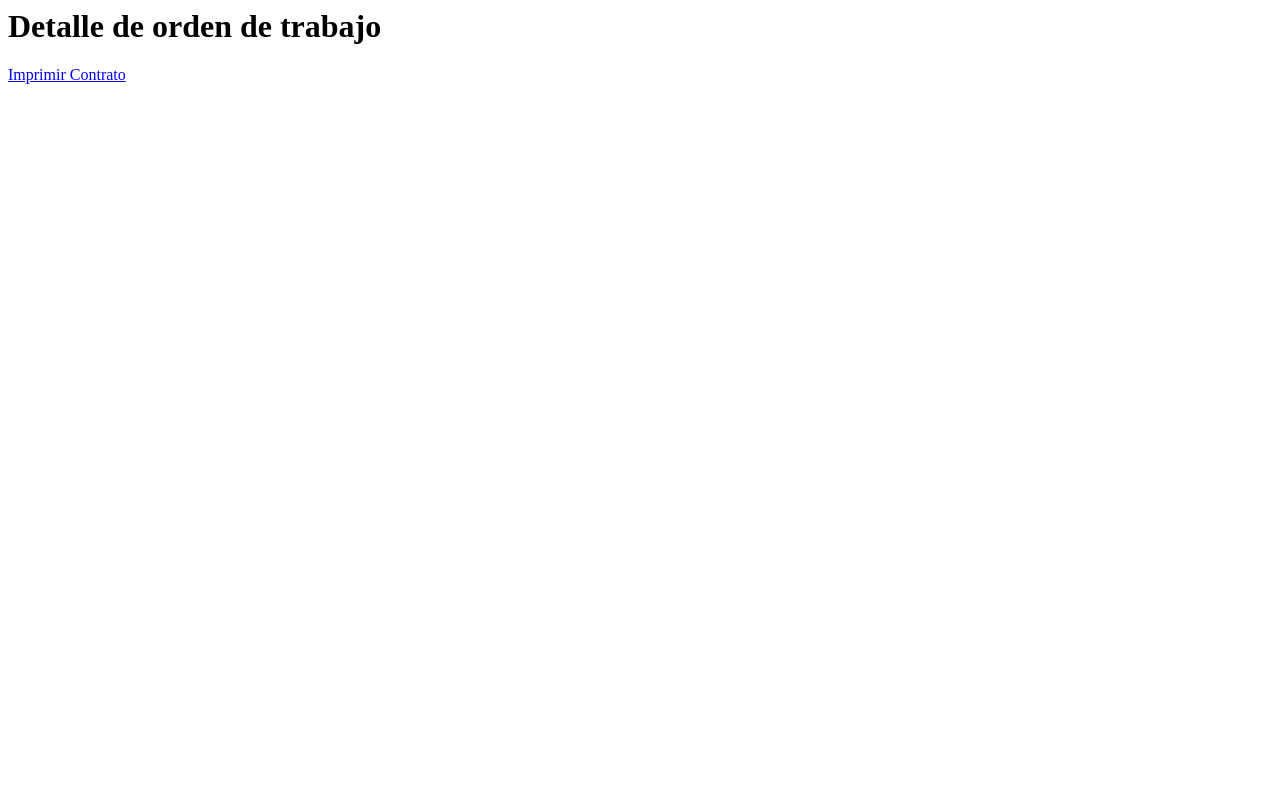
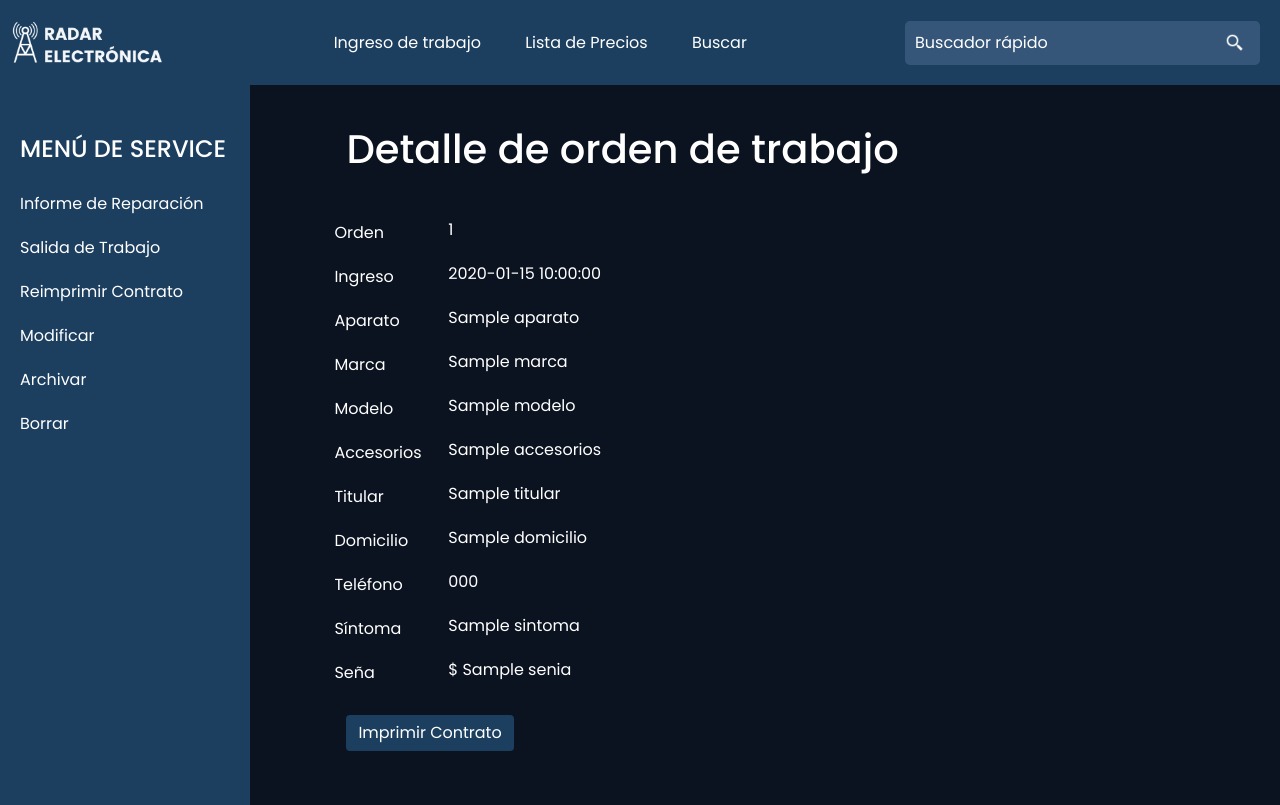
Before and after one commit to YamilaAS/radarElectronica, a CodeIgniter 4 app: template app/Views/vistaOrdenDeReparacion.php in a window 1280 px wide. Before the commit the page ends 84 px from the top, so only its background shows below. Run offline with PHP 8.4 and a stand-in for CodeIgniter, Linux system fonts and the light colour scheme; the template is opened without the code that fills it: most values are stand-ins (such as "Sample title", 1, 10 or a date in 2020); some libraries are stand-ins or nearby versions.

Commit message:
sidebarService creado

```diff
--- /dev/null
+++ b/app/Views/templates/sidebarService.php
@@ -0,0 +1,12 @@
+<div class="sidebar">
+    <nav>
+        <h4 class="tituloService">MENÚ DE SERVICE</h4>
+        <a class="itmesService" href="<?php echo base_url('/informeDeReparacion') ?>">Informe de Reparación</a>
+        <a class="itmesService" href="#">Salida de Trabajo</a>
+        <a class="itmesService" href="<?= $linkContrato ?>" target="_blank">Reimprimir Contrato</a>
+        <a class="itmesService" href="#">Modificar</a>
+        <a class="itmesService" href="#">Archivar</a>
+        <a class="itmesService" href="#">Borrar</a>
+
+    </nav>
+</div>
--- a/app/Views/vistaOrdenDeReparacion.php
+++ b/app/Views/vistaOrdenDeReparacion.php
@@ -1,14 +1,107 @@
+<?= $this->extend('templates/main.php'); ?>
 
+<?= $this->section('title') ?>Ingreso de Trabajo<?= $this->endSection('title') ?>
+
+<?= $this->section('contenido') ?>
 
 
 <?php
-    //var_dump($ordenDeReparacion);
-    //var_dump($linkContrato);
+// var_dump($ordenDeReparacion);
+//var_dump($linkContrato);
 
 ?>
+    <div class="contenedorDetalleDeOrdenDeTrabajo">
 
-<html>
-    <h1>Detalle de orden de trabajo</h1>
+        <div class="sidebarService">
+            <?= $this->include('templates/sidebarService') ?>
+        </div>
 
-    <a href="<?=$linkContrato?>" target="_blank">Imprimir Contrato</a>
-</html>
+        <div class="detalleDeOrdenDeReparacion">
+            <div class="tituloDetalleDeOrden">
+                <h1>Detalle de orden de trabajo</h1>
+            </div>
+            <div class="form-group row">
+                <label for="" class="col-sm-2 col-form-label labelNombre">Orden</label>
+                <div class="col-sm-10">
+                    <label for="orden"
+                           class="col-sm-2 col-form-label labelVariable"><?= $ordenDeReparacion->id ?></label>
+                </div>
+            </div>
+            <div class="form-group row">
+                <label for="" class="col-sm-2 col-form-label labelNombre">Ingreso</label>
+                <div class="col-sm-10">
+                    <label for="fechaIngreso"
+                           class="col-sm-2 col-form-label labelVariable"><?= $ordenDeReparacion->fechaIngreso ?></label>
+                </div>
+            </div>
+            <div class="form-group row">
+                <label for="aparato" class="col-sm-2 col-form-label labelNombre">Aparato</label>
+                <div class="col-sm-10">
+                    <label for="aparato"
+                           class="col-sm-2 col-form-label labelVariable"><?= $ordenDeReparacion->aparato ?></label>
+                </div>
+            </div>
+            <div class="form-group row">
+                <label for="marca" class="col-sm-2 col-form-label labelNombre">Marca</label>
+                <div class="col-sm-10">
+                    <label for="marca"
+                           class="col-sm-2 col-form-label labelVariable"><?= $ordenDeReparacion->marca ?></label>
+                </div>
+            </div>
+            <div class="form-group row">
+                <label for="modelo" class="col-sm-2 col-form-label labelNombre">Modelo</label>
+                <div class="col-sm-10">
+                    <label for="modelo"
+                           class="col-sm-2 col-form-label labelVariable"><?= $ordenDeReparacion->modelo ?></label>
+                </div>
+            </div>
+            <div class="form-group row">
+                <label for="accesorios" class="col-sm-2 col-form-label labelNombre">Accesorios</label>
+                <div class="col-sm-10">
+                    <label for="accesorios"
+                           class="col-sm-2 col-form-label labelVariable"><?= $ordenDeReparacion->accesorios ?></label>
+                </div>
+            </div>
+            <div class="form-group row">
+                <label for="titular" class="col-sm-2 col-form-label labelNombre">Titular</label>
+                <div class="col-sm-10">
+                    <label for="titular"
+                           class="col-sm-2 col-form-label labelVariable"><?= $ordenDeReparacion->titular ?></label>
+                </div>
+            </div>
+            <div class="form-group row">
+                <label for="domicilio" class="col-sm-2 col-form-label labelNombre">Domicilio</label>
+                <div class="col-sm-10">
+                    <label for="domicilio"
+                           class="col-sm-2 col-form-label labelVariable"><?= $ordenDeReparacion->domicilio ?></label>
+                </div>
+            </div>
+            <div class="form-group row">
+                <label for="telefono" class="col-sm-2 col-form-label labelNombre">Teléfono</label>
+                <div class="col-sm-10">
+                    <label for="telefono"
+                           class="col-sm-2 col-form-label labelVariable"><?= $ordenDeReparacion->telefono ?></label>
+                </div>
+            </div>
+            <div class="form-group row">
+                <label for="sintoma" class="col-sm-2 col-form-label labelNombre">Síntoma</label>
+                <div class="col-sm-10">
+                    <label for="sintoma"
+                           class="col-sm-2 col-form-label labelVariable"><?= $ordenDeReparacion->sintoma ?></label>
+                </div>
+            </div>
+            <div class="form-group row">
+                <label for="senia" class="col-sm-2 col-form-label labelNombre">Seña</label>
+                <div class="col-sm-10">
+                    <label for="senia"
+                           class="col-sm-2 col-form-label labelVariable">$ <?= $ordenDeReparacion->senia ?></label>
+                </div>
+            </div>
+
+            <div class="d-grid gap-2 d-flex justify-content-start">
+                <a type="submit" class="btn btn-primary btn-block btnImprimir" href="<?= $linkContrato ?>"
+                   target="_blank">Imprimir Contrato</a>
+            </div>
+        </div>
+    </div>
+<?= $this->endSection('contenido') ?>
--- /dev/null
+++ b/public/css/detalleDeOrdenDeReparacion.css
@@ -0,0 +1,38 @@
+.contenedorDetalleDeOrdenDeTrabajo {
+    display: flex;
+}
+.sidebarService{}
+
+.detalleDeOrdenDeReparacion {
+    margin: 0 auto;
+    /*width: 700px;*/
+    padding: 30px;
+    color: var(--color-letras);
+    font-family: Poppins;
+}
+
+
+.tituloDetalleDeOrden {
+    padding: 10px 0 30px 0;
+}
+
+.labelVariable {
+   /* margin-left: 60px;*/
+    width: 500px;
+}
+
+.labelNombre {
+    font-family: "Poppins";/*poner en bol*/
+    padding: 10px 0 ;
+
+}
+
+.btnImprimir {
+    background: var(--color-principal);
+    margin-top: 20px;
+    border: var(--color-principal);
+}
+
+.btnImprimir:hover {
+    background: var(--color-secundario);
+}
--- a/public/css/ingresoDeTrabajo.css
+++ b/public/css/ingresoDeTrabajo.css
@@ -19,6 +19,12 @@
 }
 
 .btnRegistrar {
+    background: var(--color-principal);
+    margin-top: 20px;
+    border: var(--color-principal);
+}
+
+.btnRegistrar:hover {
     background: var(--color-secundario);
 }
 
--- /dev/null
+++ b/public/css/sidebarService.css
@@ -0,0 +1,26 @@
+.sidebar {
+    position: absolute;
+    background: var(--color-principal);
+    color: var(--color-letras);
+    width: 100%;
+    max-width: 250px;
+    height: 90vh;
+}
+
+.tituloService {
+    color: var(--color-letras);
+    padding: 50px 20px 10px 20px;
+    font-family: "Poppins";
+}
+
+.itmesService {
+    display: block;
+    text-decoration: none;
+    color: var(--color-letras);
+    padding: 10px 20px 10px 20px;
+}
+
+.itmesService:hover{
+    background: var(--color-secundario);
+    color: var(--color-letras);
+}
--- a/public/css/styles.css
+++ b/public/css/styles.css
@@ -2,6 +2,8 @@
 @import "navbar.css";
 @import "inicio.css";
 @import "ingresoDeTrabajo.css";
+@import "detalleDeOrdenDeReparacion.css";
+@import "sidebarService.css";
 
 :root {
     --color-principal: #1C3F60;
```
